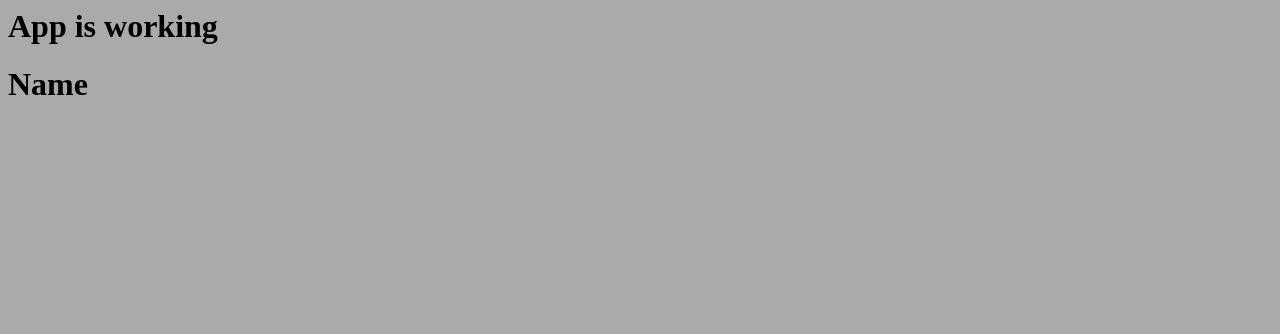
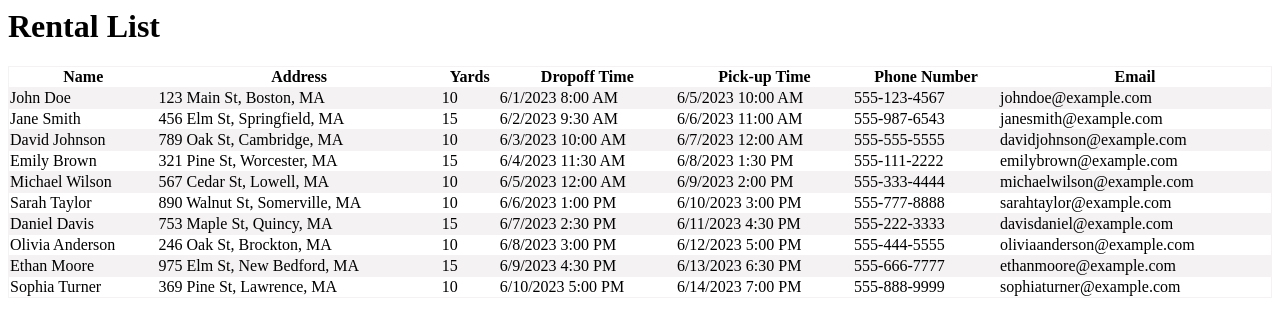
Before and after one commit to john-bilunas/solo-project, a React app: page / in a window 1280 px wide. Built offline with nearby package versions, Linux system fonts and the light colour scheme; no server answers.

Commit message:
Model reconfigured for rentals and table added to the front end.

```diff
--- a/client/components/App.js
+++ b/client/components/App.js
@@ -1,13 +1,114 @@
 import React from "react";
 import {useState, useEffect} from 'react';
-import Patients from './Patients.js'
+import TableContainer from './TableContainer.js'
 const App = (props) => {
-
+    const [rentals, updateRentals] = useState([
+      {
+        firstName: 'John',
+        lastName: 'Doe',
+        email: 'johndoe@example.com',
+        phone: '555-123-4567',
+        address: '123 Main St, Boston, MA',
+        dumpsterSize: 10,
+        dropoff: new Date(2023, 5, 1, 8, 0),
+        pickup: new Date(2023, 5, 5, 10, 0),
+      },
+      {
+        firstName: 'Jane',
+        lastName: 'Smith',
+        email: 'janesmith@example.com',
+        phone: '555-987-6543',
+        address: '456 Elm St, Springfield, MA',
+        dumpsterSize: 15,
+        dropoff: new Date(2023, 5, 2, 9, 30),
+        pickup: new Date(2023, 5, 6, 11, 0),
+      },
+      {
+        firstName: 'David',
+        lastName: 'Johnson',
+        email: 'davidjohnson@example.com',
+        phone: '555-555-5555',
+        address: '789 Oak St, Cambridge, MA',
+        dumpsterSize: 10,
+        dropoff: new Date(2023, 5, 3, 10, 0),
+        pickup: new Date(2023, 5, 7, 12, 0),
+      },
+      {
+        firstName: 'Emily',
+        lastName: 'Brown',
+        email: 'emilybrown@example.com',
+        phone: '555-111-2222',
+        address: '321 Pine St, Worcester, MA',
+        dumpsterSize: 15,
+        dropoff: new Date(2023, 5, 4, 11, 30),
+        pickup: new Date(2023, 5, 8, 13, 30),
+      },
+      {
+        firstName: 'Michael',
+        lastName: 'Wilson',
+        email: 'michaelwilson@example.com',
+        phone: '555-333-4444',
+        address: '567 Cedar St, Lowell, MA',
+        dumpsterSize: 10,
+        dropoff: new Date(2023, 5, 5, 12, 0),
+        pickup: new Date(2023, 5, 9, 14, 0),
+      },
+      {
+        firstName: 'Sarah',
+        lastName: 'Taylor',
+        email: 'sarahtaylor@example.com',
+        phone: '555-777-8888',
+        address: '890 Walnut St, Somerville, MA',
+        dumpsterSize: 10,
+        dropoff: new Date(2023, 5, 6, 13, 0),
+        pickup: new Date(2023, 5, 10, 15, 0),
+      },
+      {
+        firstName: 'Daniel',
+        lastName: 'Davis',
+        email: 'davisdaniel@example.com',
+        phone: '555-222-3333',
+        address: '753 Maple St, Quincy, MA',
+        dumpsterSize: 15,
+        dropoff: new Date(2023, 5, 7, 14, 30),
+        pickup: new Date(2023, 5, 11, 16, 30),
+      },
+      {
+        firstName: 'Olivia',
+        lastName: 'Anderson',
+        email: 'oliviaanderson@example.com',
+        phone: '555-444-5555',
+        address: '246 Oak St, Brockton, MA',
+        dumpsterSize: 10,
+        dropoff: new Date(2023, 5, 8, 15, 0),
+        pickup: new Date(2023, 5, 12, 17, 0),
+      },
+      {
+        firstName: 'Ethan',
+        lastName: 'Moore',
+        email: 'ethanmoore@example.com',
+        phone: '555-666-7777',
+        address: '975 Elm St, New Bedford, MA',
+        dumpsterSize: 15,
+        dropoff: new Date(2023, 5, 9, 16, 30),
+        pickup: new Date(2023, 5, 13, 18, 30),
+      },
+      {
+        firstName: 'Sophia',
+        lastName: 'Turner',
+        email: 'sophiaturner@example.com',
+        phone: '555-888-9999',
+        address: '369 Pine St, Lawrence, MA',
+        dumpsterSize: 10,
+        dropoff: new Date(2023, 5, 10, 17, 0),
+        pickup: new Date(2023, 5, 14, 19, 0),
+      },
+    ])
     useEffect(async () => {
         // console.log("hello")
         const fetchPatients = () => {
 
-            fetch('/users')
+            fetch('/rentals')
             .then(data => data.json())
             .then(data => console.log(data))
             .catch(console.log("got nothing" + err))
@@ -18,11 +119,11 @@ const App = (props) => {
 
     }, [])
 
-
+    console.log(rentals)
     return(
         <div>
-            <h1>App is working</h1>
-            <Patients/>
+            <h1>Rental List</h1>
+            <TableContainer rentals = {rentals} />
         </div>
     )
 
@@ -30,4 +131,4 @@ const App = (props) => {
 }
 
 
-export default App
+export default App;
--- a/client/components/Patients.js
+++ /dev/null
@@ -1,15 +0,0 @@
-import React from "react";
-
-import App from './App.js'
-const Patients = (props) => {
-    return(
-        <div>
-            <h1>Name</h1>
-        </div>
-    )
-
-
-}
-
-
-export default Patients
--- /dev/null
+++ b/client/components/Rows.js
@@ -0,0 +1,52 @@
+import React from "react";
+
+const Rows = (props) => {
+    const {rental} = props;
+    //declare variables to format date
+    const displayDate = (date) =>{
+        let minutes = date.getMinutes().toString();
+        let hours = date.getHours();
+        const day = date.getDate();
+        const month = date.getMonth() + 1; // add one because first month is '0'
+        const year = date.getFullYear();
+        let ampm = 'AM';
+        //create an object to return with time and date properties
+
+        //Adjust minutes to show a minimum of two digits
+        if(minutes.length < 2){
+            minutes = '0' + minutes;
+        }
+        //adjust hours to show AM or PM and
+        if(hours > 12){
+            ampm = 'PM';
+            hours = hours - 12;
+
+        }
+        const display = {
+            date : `${month}/${day}/${year}`,
+            time : `${hours}:${minutes} ${ampm}`
+        }
+
+        return display;
+
+    }
+    // console.log(rental)
+    const dropoff = displayDate(rental.dropoff);
+    const pickup = displayDate(rental.pickup);
+
+    return(
+        <tr className = 'row'>
+            <td>{`${rental.firstName} ${rental.lastName} `}</td>
+            <td>{rental.address}</td>
+            <td>{rental.dumpsterSize}</td>
+            <td>{`${dropoff.date} ${dropoff.time}`}</td>
+            <td>{`${pickup.date} ${pickup.time}`}</td>
+            <td>{rental.phone}</td>
+            <td>{rental.email}</td>
+        </tr>
+
+    )
+}
+
+
+export default Rows
--- /dev/null
+++ b/client/components/TableContainer.js
@@ -0,0 +1,29 @@
+import React from "react";
+import Rows from './Rows.js'
+const TableContainer = ({rentals}) => {
+
+    const rowsArr = [];
+
+    //add first row with headers
+
+    //iterate through rentals and pass each individual rental to Row. First row will be Header row
+    for(let i = 0; i < rentals.length; i++){
+         rowsArr.push(<Rows rental = {rentals[i]}/>)
+    }
+
+    return(
+        <table id = "tableContainer">
+            <tr>
+                <th>Name</th>
+                <th>Address</th>
+                <th>Yards</th>
+                <th>Dropoff Time</th>
+                <th>Pick-up Time</th>
+                <th>Phone Number</th>
+                <th>Email</th>
+            </tr>
+            {rowsArr}
+        </table>
+    )
+}
+export default TableContainer
--- a/client/style.css
+++ b/client/style.css
@@ -1,3 +1,15 @@
 body{
-    background-color: #aca9a9;
+    background-color: white;
 }
+
+table{
+    width:100%;
+       border-collapse: collapse;
+       /* visibility: hidden; */
+}
+tr{
+    border:solid 1px rgb(244, 242, 242);
+}
+tr:nth-child(even){
+    background-color:rgb(244, 242, 242);
+}
--- a/webpack.config.js
+++ b/webpack.config.js
@@ -51,7 +51,7 @@ module.exports = {
     },
     port : 8080,
     proxy: {
-      '/users' :{
+      '/rentals' :{
         target: 'http://localhost:3000',
         secure: false,
         changeOrigin: true,
```
Also changed, not shown: server/controllers/healthController.js (deleted, +0 -42 lines), server/controllers/rentalsController.js (added, +46 -0 lines), server/models/models.js (+39 -19 lines), server/server.js (+4 -4 lines), client/dist/bundle.js.
